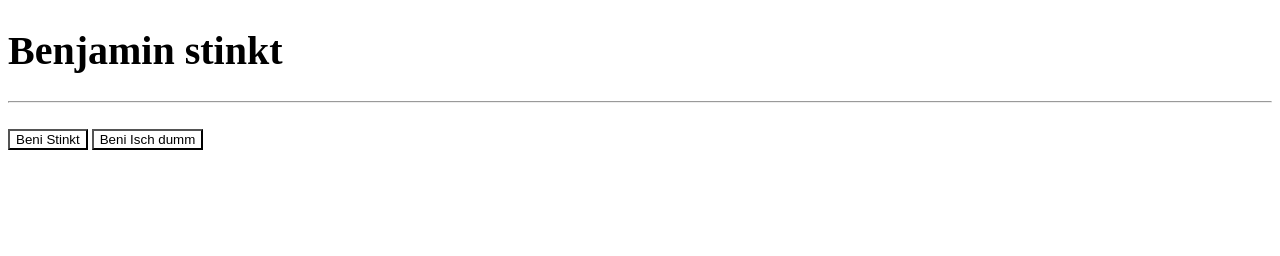
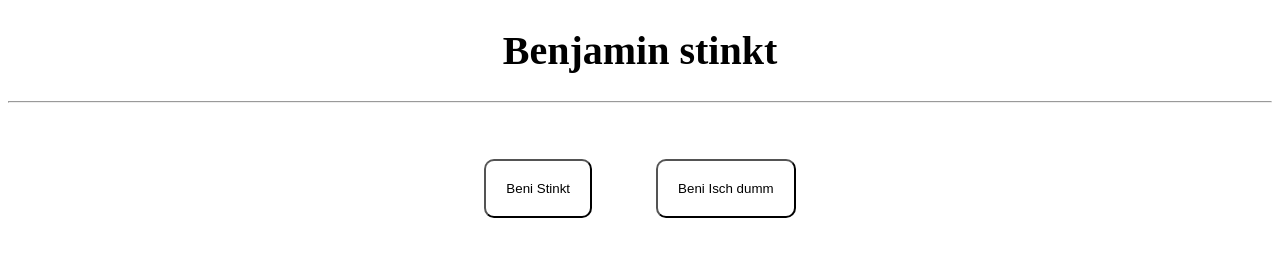
Before and after one commit to DaOfficalMadmax/GymKG, a plain HTML site: page index.html in a window 1280 px wide. Drawn offline with Linux system fonts and the light colour scheme.

Commit message:
schöner gmacht

```diff
--- a/index.html
+++ b/index.html
@@ -10,14 +10,16 @@
 <body>
 
     <div class="container">
-
+        <center>
         <h1>Benjamin stinkt</h1>
+        </center>
         <hr>
 
         <br>
-        <button>Beni Stinkt</button>
-        <button>Beni Isch dumm</button>
-
+        <div style="text-align: center;">
+            <button>Beni Stinkt</button>
+            <button>Beni Isch dumm</button>
+        </div>
     </div>
 
 </body>
--- a/style.css
+++ b/style.css
@@ -4,4 +4,13 @@ h1 {
 
 button {
     background-color: white;
+    padding: 20px;
+    margin: 30px;
+    font-family: sans-serif;
+    transition: 0.5s;
+    border-radius: 10px;
 }
+button:hover {
+    background-color: black;
+    color: white;
+}
```
